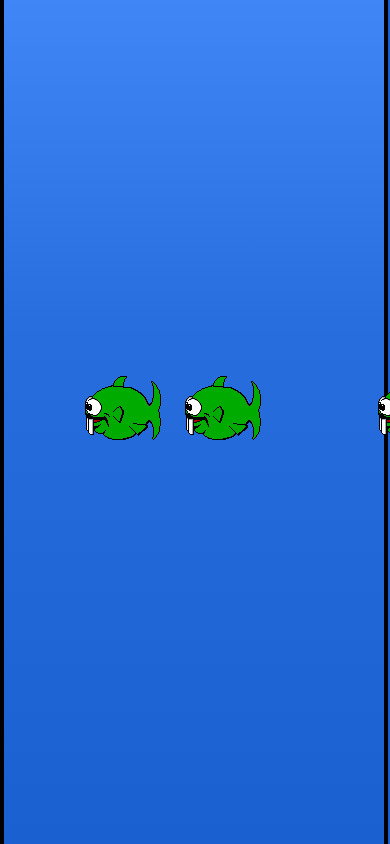
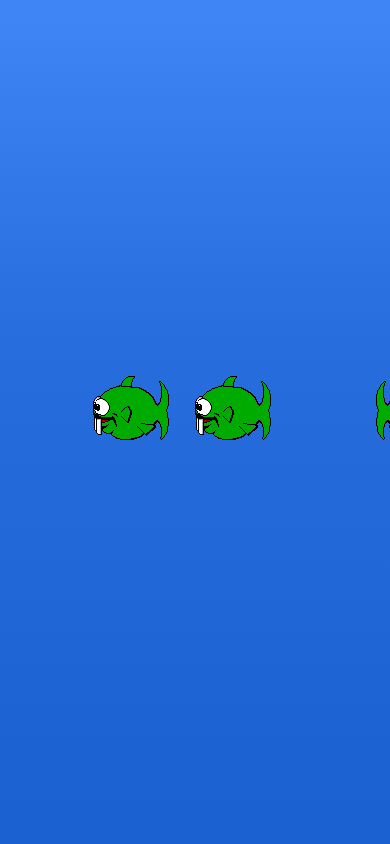
Before and after one commit to PeterBreen/reactfish, a React (Create React App) app: page / in a window 390 px wide. Shown: the top 844 px of the page. Built offline with nearby package versions, Linux system fonts and the light colour scheme.

Commit message:
height 100% declared correctly, media query for borders

```diff
--- a/src/index.css
+++ b/src/index.css
@@ -45,7 +45,7 @@ table {
   border-collapse: collapse;
   border-spacing: 0; }
 
-html, body {
+html, body, #root {
   height: 100%; }
 
 body {
@@ -53,9 +53,6 @@ body {
   margin: 0;
   padding: 0;
   font-family: sans-serif;
-  background-color: #1b60d1; }
-
-#root {
   background: -moz-linear-gradient(top, #4186f7 0%, #286dde 40%, #1b60d1 100%);
   /* FF3.6-15 */
   background: -webkit-linear-gradient(top, #4186f7 0%, #286dde 40%, #1b60d1 100%);
@@ -63,15 +60,15 @@ body {
   background: linear-gradient(to bottom, #4186f7 0%, #286dde 40%, #1b60d1 100%);
   /* W3C, IE10+, FF16+, Chrome26+, Opera12+, Safari7+ */
   filter: progid:DXImageTransform.Microsoft.gradient( startColorstr='$tankwater', endColorstr='$tankwater-light',GradientType=0 );
-  /* IE6-9 */
-  height: 100%;
-  width: calc(100% - 0.6rem);
-  border-left: 0.3rem solid #000;
-  border-right: 0.3rem solid #000; }
+  /* IE6-9 */ }
 
+@media screen and (min-width: 40rem) {
+  body {
+    border-left: 0.3rem solid #000;
+    border-right: 0.3rem solid #000; } }
 .fishtank {
-  position: relative;
-  height: 100%; }
+  height: calc(100% - 3rem);
+  padding: 1rem 1rem 2rem 1rem; }
 
 .fishtank img {
   position: absolute; }
--- a/src/scss/modules/_app.scss
+++ b/src/scss/modules/_app.scss
@@ -1,4 +1,4 @@
-html, body {
+html, body, #root {
   height: 100%;
 }
 body {
@@ -6,15 +6,15 @@ body {
   margin: 0;
   padding: 0;
   font-family: sans-serif;
-  background-color: $tankwater;
-}
-#root {
   background: -moz-linear-gradient(top, $tankwater-light 0%, $tankwater-mid 40%, $tankwater 100%); /* FF3.6-15 */
   background: -webkit-linear-gradient(top, $tankwater-light 0%,$tankwater-mid 40%,$tankwater 100%); /* Chrome10-25,Safari5.1-6 */
   background: linear-gradient(to bottom, $tankwater-light 0%,$tankwater-mid 40%,$tankwater 100%); /* W3C, IE10+, FF16+, Chrome26+, Opera12+, Safari7+ */
   filter: progid:DXImageTransform.Microsoft.gradient( startColorstr='$tankwater', endColorstr='$tankwater-light',GradientType=0 ); /* IE6-9 */
-  height: 100%;
-  width: calc(100% - 0.6rem);
-  border-left: 0.3rem solid $tankborder;
-  border-right: 0.3rem solid $tankborder;
 }
+
+@media screen and (min-width: 40rem ) {
+  body {
+    border-left: 0.3rem solid $tankborder;
+    border-right: 0.3rem solid $tankborder;
+  }
+}
--- a/src/scss/modules/_fishtank.scss
+++ b/src/scss/modules/_fishtank.scss
@@ -1,7 +1,7 @@
 //fishtank styles
 .fishtank {
-  position: relative;
-  height: 100%;
+  height: calc(100% - 3rem);
+  padding: 1rem 1rem 2rem 1rem;
 }
 .fishtank img {
   position: absolute;
```
Also changed, not shown: 1 other file (tests, documents, lock files or other folders).
